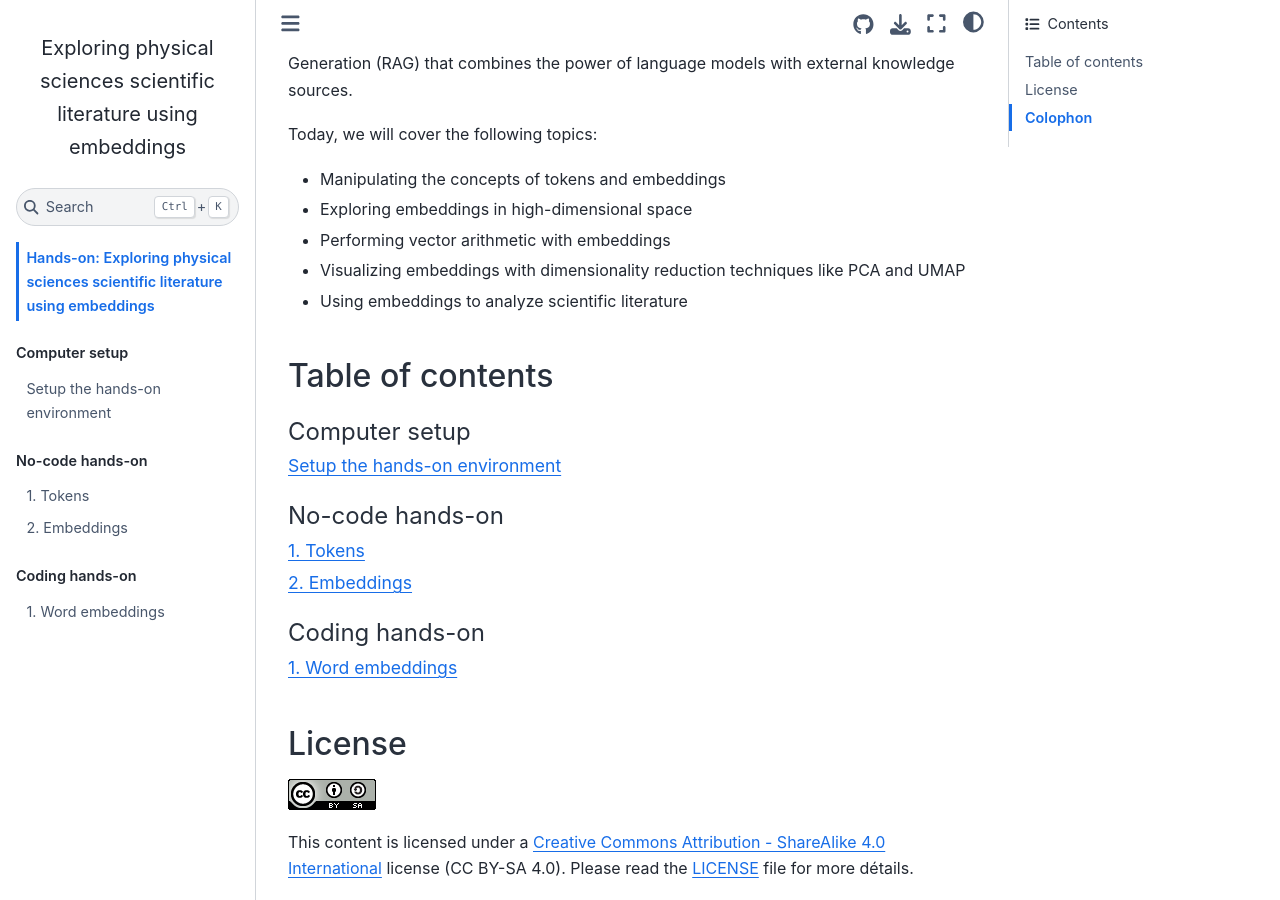
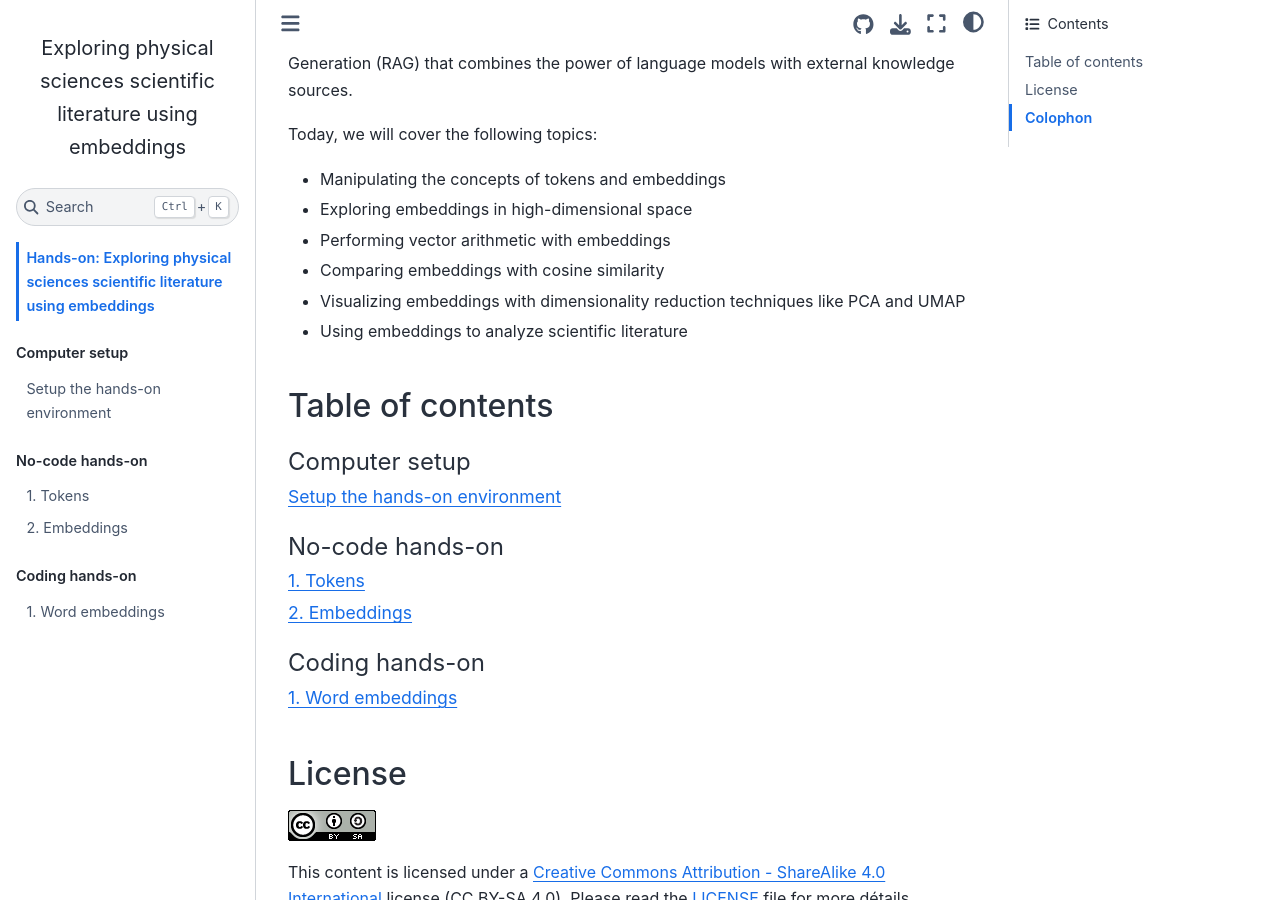
Before and after one commit to pierrepo/handson-scientific-literature-embeddings, a Jupyter Book: the page built from content/intro.md, in a window 1280 px wide and 900 px high, scrolled down 383 px. Built offline with Jupyter Book 1.0.4 settings and Sphinx 7.4.7 and the Sphinx Book theme 1.1.4, drawn with Linux system fonts in a browser that asks for light colours; pages that are not in the unit, such as notebooks, are missing from menus.

Commit message:
Mention cosine similarity in intro

```diff
--- a/content/intro.md
+++ b/content/intro.md
@@ -8,6 +8,7 @@ Today, we will cover the following topics:
 - Manipulating the concepts of tokens and embeddings
 - Exploring embeddings in high-dimensional space
 - Performing vector arithmetic with embeddings
+- Comparing embeddings with cosine similarity
 - Visualizing embeddings with dimensionality reduction techniques like PCA and UMAP
 - Using embeddings to analyze scientific literature
 
```
